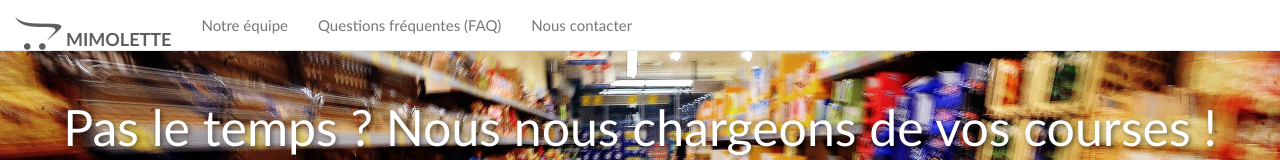
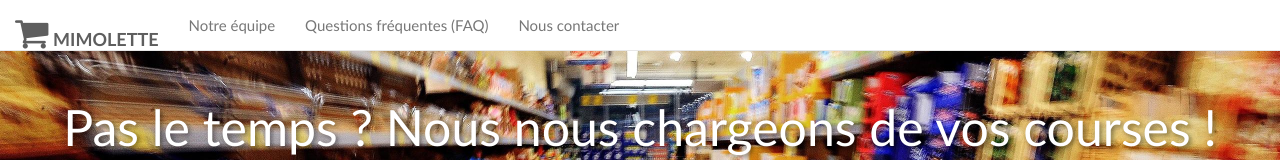
Before and after one commit to Erwanndd/Projet-Mimolette, a plain HTML site: page index.html in a window 1280 px wide. Shown: the top 160 px of the page. Drawn offline with nearby package versions, Linux system fonts and the light colour scheme.

Commit message:
Logo
Logo

```diff
--- a/index.html
+++ b/index.html
@@ -33,7 +33,7 @@
             <span class="icon-bar"></span>
           </button>
           <a class="navbar-brand" href="#">
-            <i class="fa fa-opencart fa-2x"></i>
+            <i class="fa fa-shopping-cart fa-2x"></i>
             <strong>MIMOLETTE</strong>
           </a>
         </div>
```
